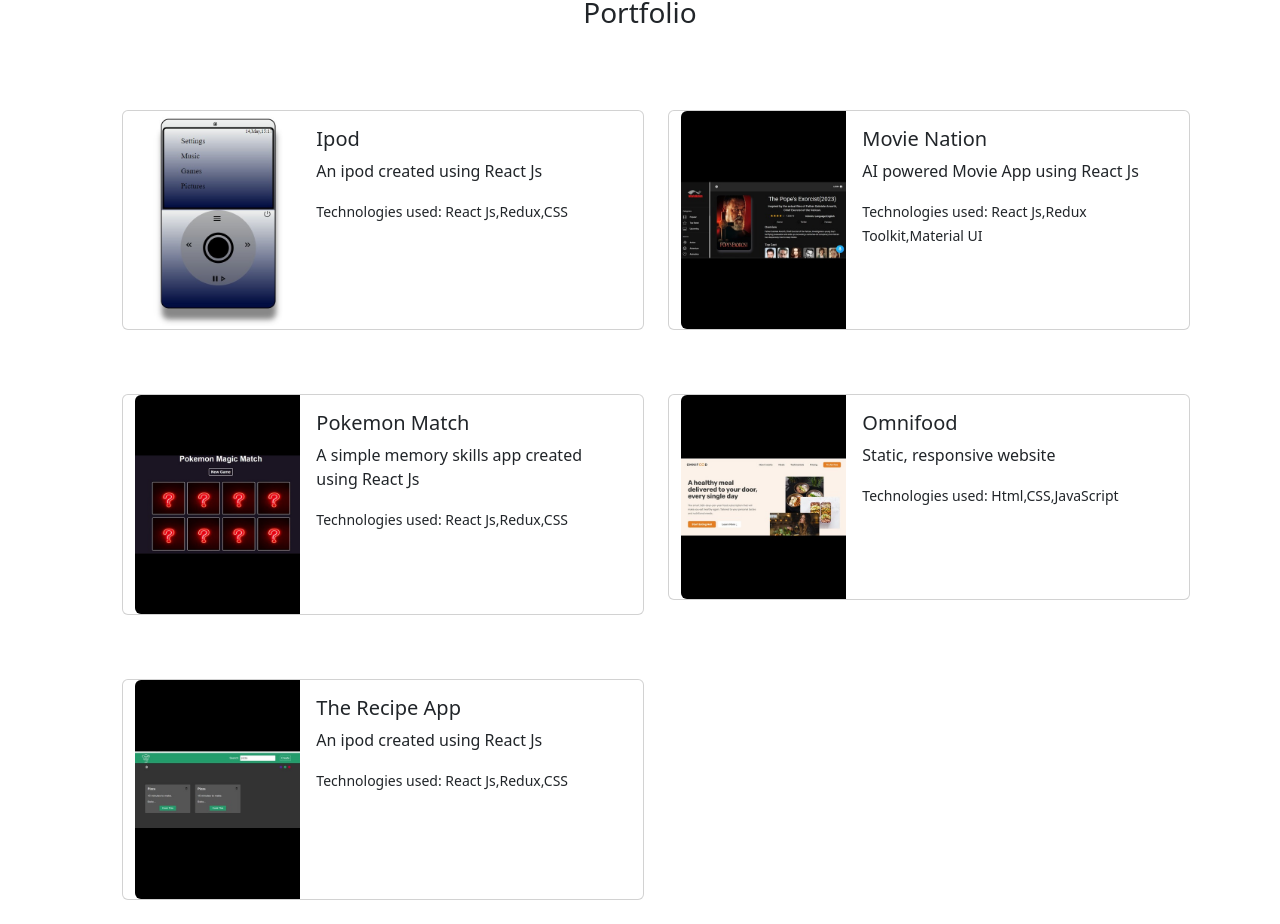
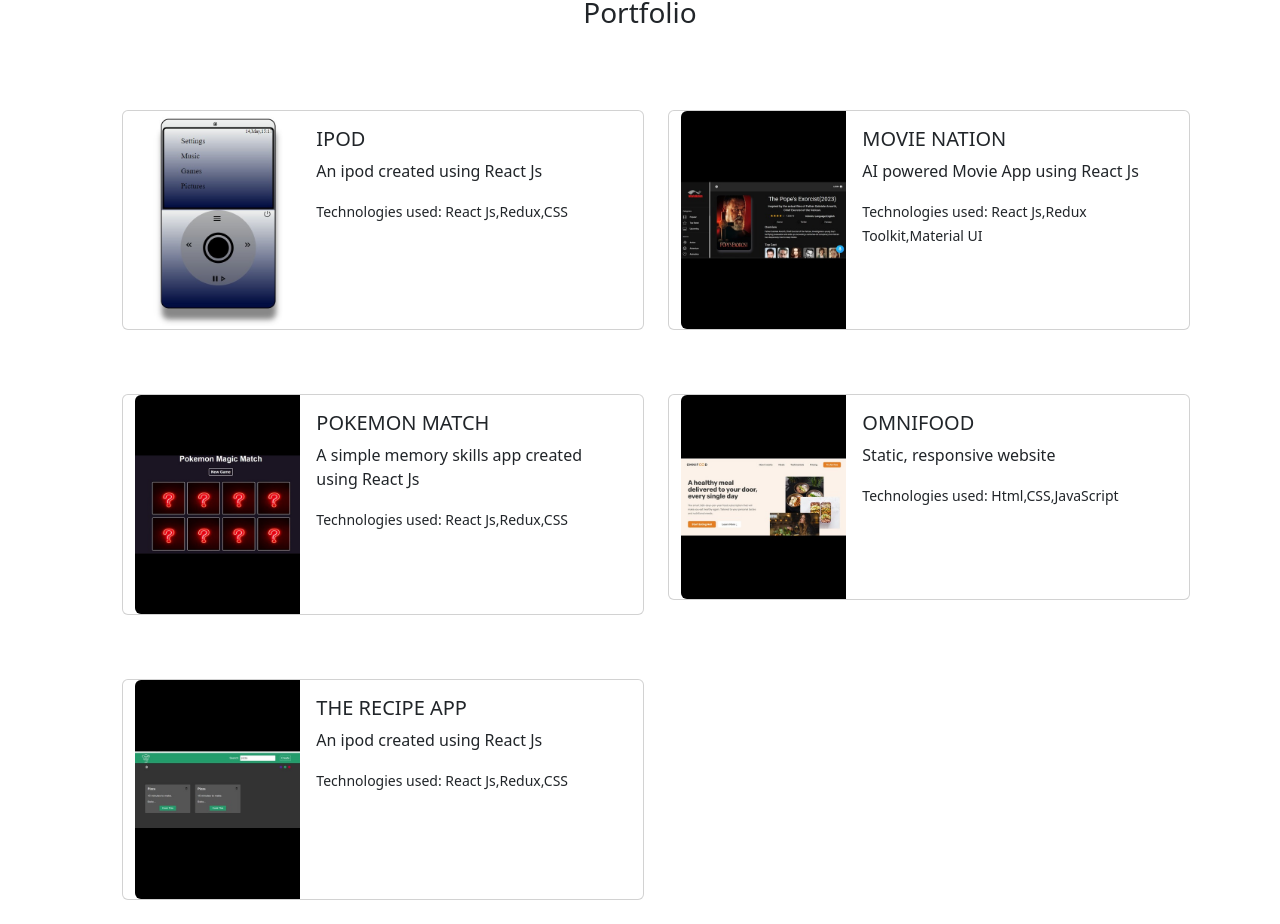
Before and after one commit to AkshayS05/ResumeWithAngular, an Angular app: page / in a window 1280 px wide. Shown: the part 1015-1939 px from the top of the page. Built offline with nearby package versions, Linux system fonts and the light colour scheme.

Commit message:
add project service

```diff
--- a/src/app/components/portfolio/portfolio.component.ts
+++ b/src/app/components/portfolio/portfolio.component.ts
@@ -1,15 +1,21 @@
-import { Component,Input } from '@angular/core';
-import { portfolioData } from './portfolio.data';
+import { Component,Input,OnInit } from '@angular/core';
 import { PortfolioCard } from 'src/app/model/portfolioModel/portfolio.model';
+import { ProjectService } from 'src/app/services/project.service';
 
 @Component({
   selector: 'app-portfolio',
   templateUrl: './portfolio.component.html',
   styleUrls: ['./portfolio.component.css']
 })
-export class PortfolioComponent {
-  portfolioCards:PortfolioCard[]=portfolioData;
+export class PortfolioComponent implements OnInit{
+  portfolioCards:PortfolioCard[]=[];
 
+constructor(private projectSerivce: ProjectService){
+
+}
+ngOnInit(): void {
+    this.portfolioCards = this.projectSerivce.getcardData();
+}
   handleCardSelect(portfolioCard:PortfolioCard){
     console.log("clicked", portfolioCard);
   }
--- a/src/app/components/single-card/single-card.component.html
+++ b/src/app/components/single-card/single-card.component.html
@@ -7,13 +7,13 @@
         </div>
         <div class="col-md-8">
           <div class="card-body">
-            <h5 class="card-title">{{card.header}}</h5>
+            <h5 class="card-title">{{card.header |uppercase}}</h5>
             <p class="card-text">{{card.description}}</p>
             <p class="card-text"><small class="text-body-secondary">Technologies used: {{card.technologies}}</small></p>
           </div>
         </div>
       </div>
       <button (click)="handleClick()" class="btn btn-primary btn-details">View Details</button>
-    </div>
+        </div>
 
 </div>
--- /dev/null
+++ b/src/app/services/project.service.ts
@@ -0,0 +1,19 @@
+import { Injectable } from "@angular/core";
+import { portfolioData } from "../components/portfolio/portfolio.data";
+
+@Injectable({
+  //autoregistration
+  providedIn :"root"
+})
+
+export class ProjectService {
+  private projectCardData = portfolioData;
+
+  constructor(){
+
+  }
+
+  getcardData(){
+    return this.projectCardData;
+  }
+}
```
